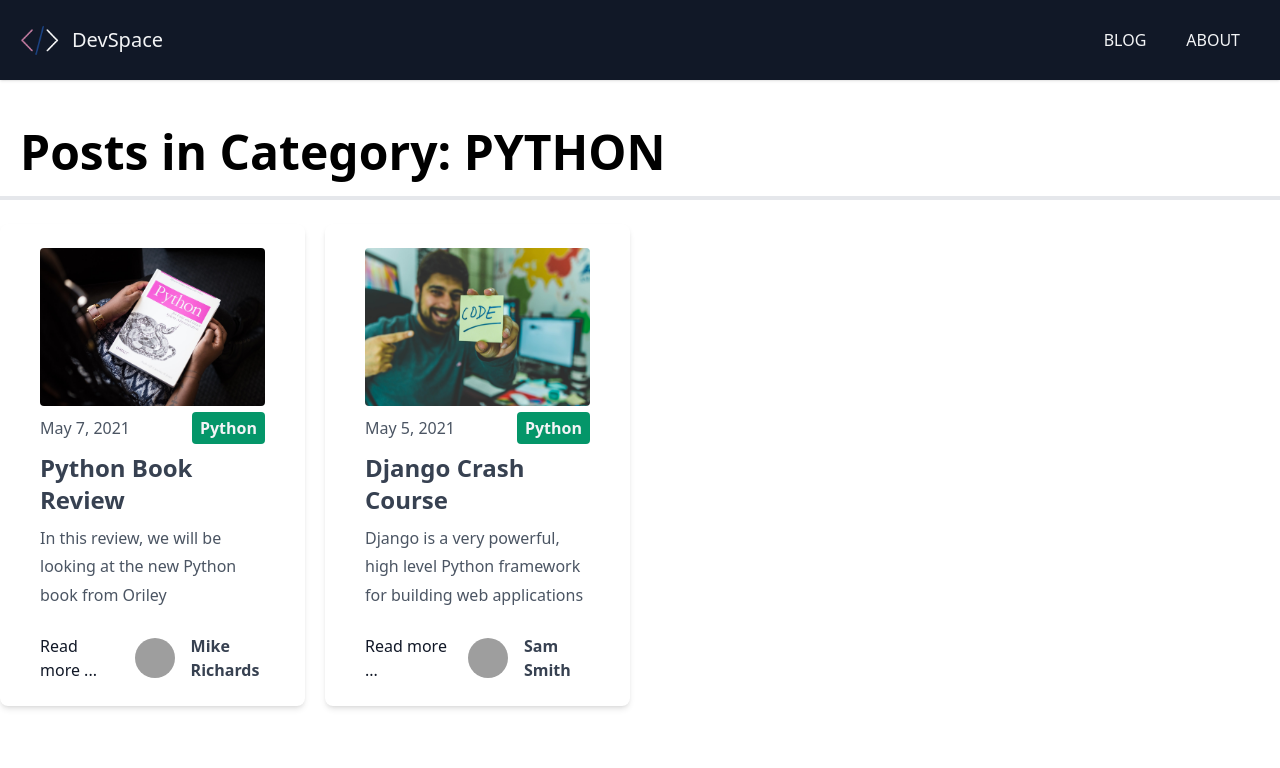
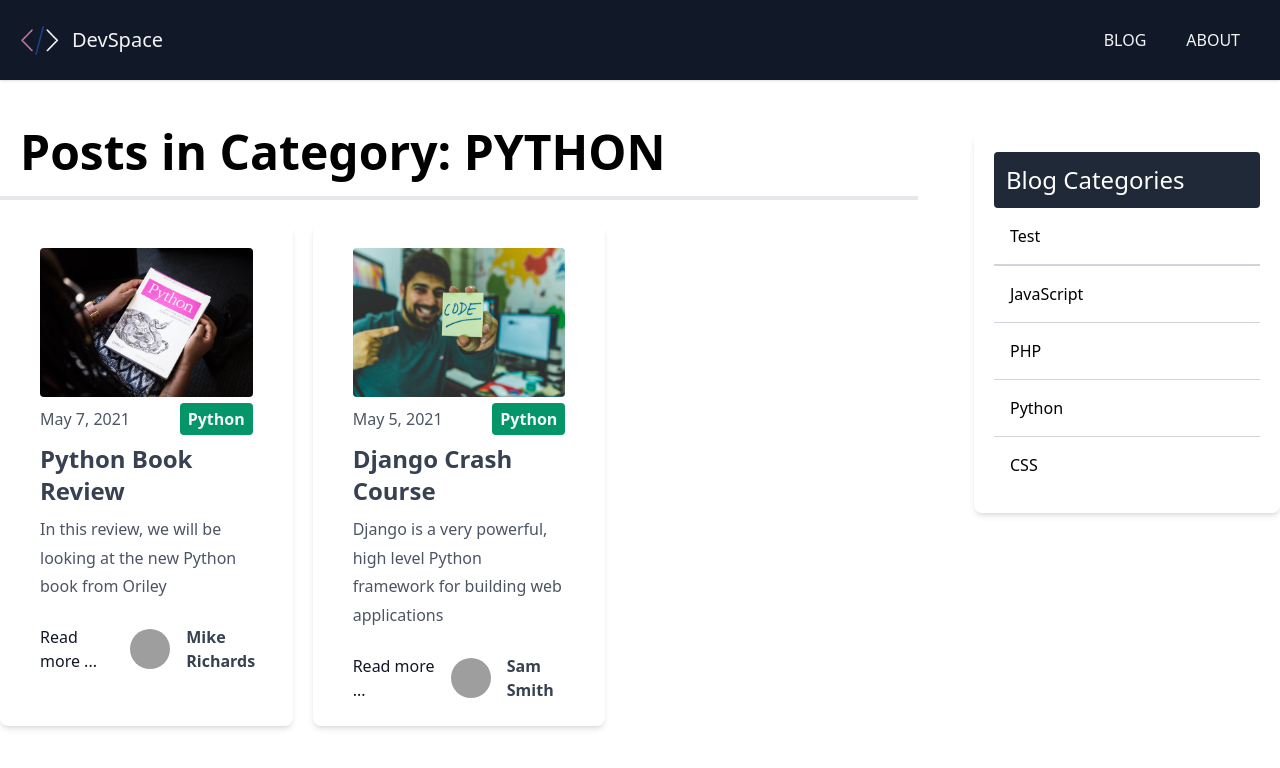
Before and after one commit to xmiscn/devspace-blog, a Next.js app: page /blog/category/python in a window 1280 px wide. Shown: the top 768 px of the page. Built offline with nearby package versions, Linux system fonts and the light colour scheme; grey boxes are pictures that could not be loaded.

Commit message:
Everything up to Dategory List

```diff
--- a/package.json
+++ b/package.json
@@ -4,7 +4,7 @@
   "private": true,
   "scripts": {
     "dev": "next dev",
-    "build": "next build",
+    "build": "next build ",
     "start": "next start",
     "lint": "next lint"
   },
--- a/pages/blog/category/[category_name].js
+++ b/pages/blog/category/[category_name].js
@@ -1,20 +1,29 @@
-import Layout from '@/components/Layout';
-import Post from '@/components/Post';
 import fs from 'fs';
 import path from 'path';
 import matter from 'gray-matter';
 import { getPosts } from '@/lib/post';
+import Layout from '@/components/Layout';
+import Post from '@/components/Post';
+import CategoryList from '@/components/CategoryList';
 
-export default function CategoryBlogPage({ posts, categoryName }) {
+export default function CategoryBlogPage({ posts, categoryName, categories }) {
   return (
     <Layout>
+      <div className='flex justify-between flex-col md:flex-row'>
+        <div className='w-3/4 mr-10'>
           <h1 className='text-5xl border-b-4 p-5 font-bold'>
             Posts in Category: {categoryName.toUpperCase()}
           </h1>
-      <div className='grid md:grid-cols-2 lg:grid-cols-3 xl:grid-cols-4 gap-5'>
+
+          <div className='grid md:grid-cols-2 lg:grid-cols-3 gap-5'>
             {posts.map((post, index) => (
               <Post key={index} post={post} />
             ))}
+          </div>
+        </div>
+        <div className='w-1/4 ml-4'>
+          <CategoryList categories={categories} />
+        </div>
       </div>
     </Layout>
   );
```
Lines whose indentation alone changed are shown as unchanged.
